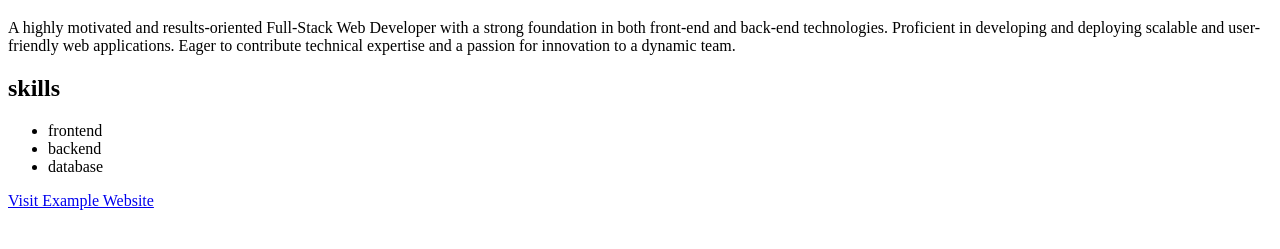
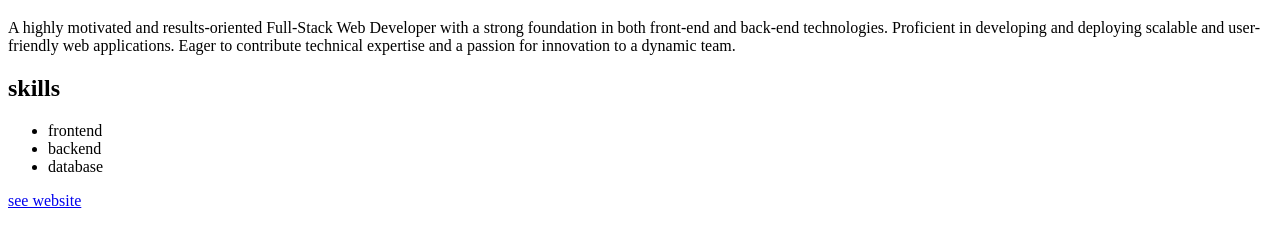
Before and after one commit to nimishaagnihotri01/gitintro, a plain HTML site: page index.html in a window 1280 px wide. Shown: the part 373-622 px from the top of the page. Drawn offline with Linux system fonts and the light colour scheme.

Commit message:
Update index.html

```diff
--- a/index.html
+++ b/index.html
@@ -17,7 +17,7 @@
         <li>database</li>
     </ul>
 
-    <a href="https://www.example.com">Visit Example Website</a>
+    <a href="#">see website</a>
 
 
 </body>
```
